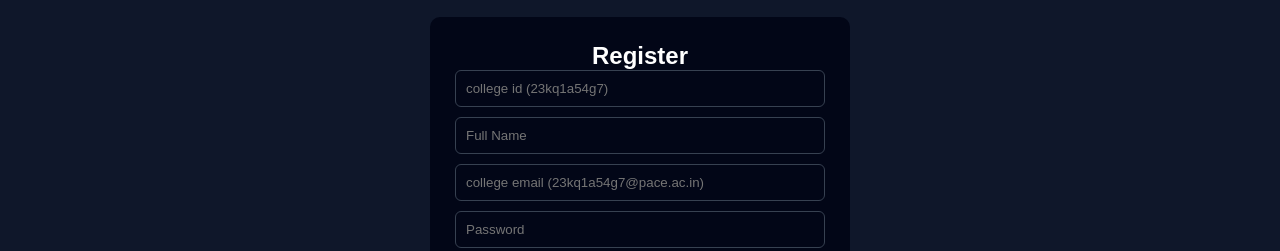
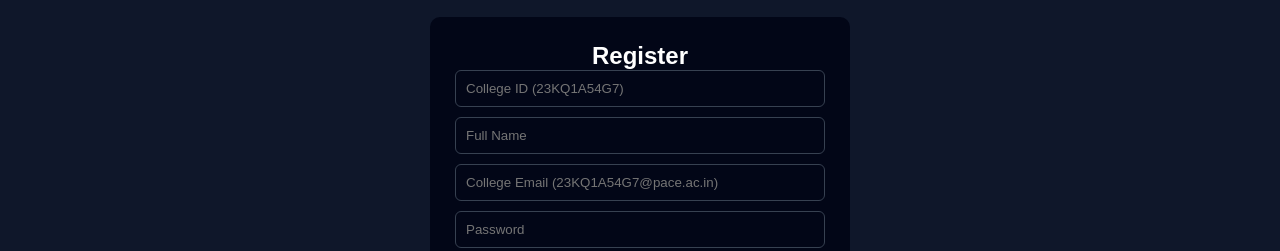
Before and after one commit to Hameedbalusupati/smart-gatepass-system, a React (Vite) app in the folder frontend/: page /register in a window 1280 px wide. Shown: the part 158-409 px from the top of the page. Built offline with nearby package versions, Linux system fonts and the light colour scheme.

Commit message:
frontend updated

```diff
--- a/frontend/src/pages/Register.jsx
+++ b/frontend/src/pages/Register.jsx
@@ -4,14 +4,14 @@ import API_BASE_URL from "../config";
 
 /* ===============================
    VALID EMAIL FORMAT
-   23kq1a54g7@pace.ac.in
+   23KQ1A54G7@pace.ac.in
 ================================ */
 
 const STUDENT_REGEX =
-  /^[0-9]{2}[a-z]{2}[0-9][a-z][0-9]{2}[a-z][0-9]@pace\.ac\.in$/;
+  /^[0-9]{2}[a-zA-Z]{2}[0-9][a-zA-Z][0-9]{2}[a-zA-Z][0-9]@pace\.ac\.in$/;
 
 const DOMAIN_REGEX =
-  /^[a-z0-9._-]+@pace\.ac\.in$/;
+  /^[a-zA-Z0-9._-]+@pace\.ac\.in$/;
 
 export default function Register() {
 
@@ -46,11 +46,7 @@ export default function Register() {
 
       let updated = { ...prev };
 
-      if (name === "college_id" || name === "email") {
-        updated[name] = value.toLowerCase(); // force lowercase
-      } else {
-        updated[name] = value;
-      }
+      updated[name] = value;
 
       if (name === "role") {
 
@@ -111,20 +107,20 @@ export default function Register() {
 
     setError("");
 
-    const collegeId = form.college_id.trim().toLowerCase();
-    const email = form.email.trim().toLowerCase();
+    const collegeId = form.college_id.trim();
+    const email = form.email.trim();
 
     /* DOMAIN CHECK */
 
     if (!DOMAIN_REGEX.test(email)) {
-      setError("Use valid college email like 23kq1a54g7@pace.ac.in");
+      setError("Use valid college email like 23KQ1A54G7@pace.ac.in");
       return;
     }
 
     /* STUDENT EMAIL FORMAT */
 
     if (form.role === "student" && !STUDENT_REGEX.test(email)) {
-      setError("Email must be like 23kq1a54g7@pace.ac.in");
+      setError("Email must be like 23KQ1A54G7@pace.ac.in");
       return;
     }
 
@@ -134,7 +130,7 @@ export default function Register() {
 
       const expectedEmail = `${collegeId}@pace.ac.in`;
 
-      if (email !== expectedEmail) {
+      if (email.toLowerCase() !== expectedEmail.toLowerCase()) {
         setError("Email must match your College ID");
         return;
       }
@@ -234,9 +230,9 @@ export default function Register() {
         )}
 
         <input
-          style={{ ...input, textTransform: "lowercase" }}
+          style={input}
           name="college_id"
-          placeholder="College ID (23kq1a54g7)"
+          placeholder="College ID (23KQ1A54G7)"
           value={form.college_id}
           onChange={handleChange}
         />
@@ -250,9 +246,9 @@ export default function Register() {
         />
 
         <input
-          style={{ ...input, textTransform: "lowercase" }}
+          style={input}
           name="email"
-          placeholder="College Email (23kq1a54g7@pace.ac.in)"
+          placeholder="College Email (23KQ1A54G7@pace.ac.in)"
           value={form.email}
           onChange={handleChange}
         />
```
